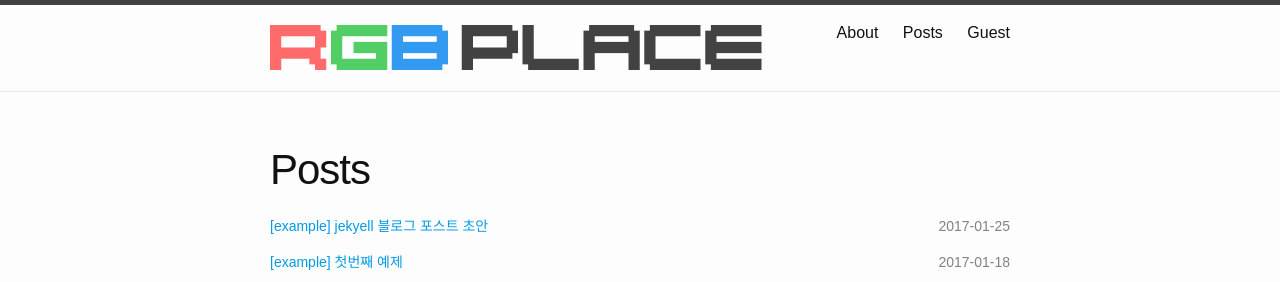
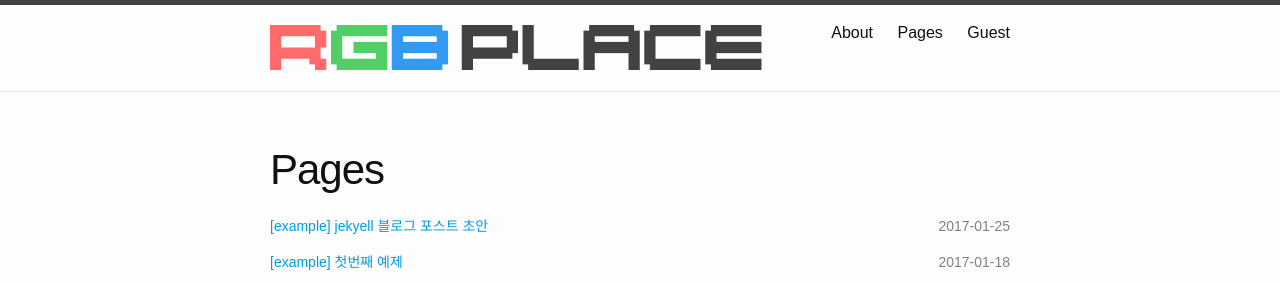
Before and after one commit to 6lueparr0t/about-rgbplace, a Jekyll site: the page built from pages/index.html, in a window 1280 px wide. Shown: the top 282 px of the page. Built offline with Jekyll 4.4.1, drawn with Linux system fonts in a browser that asks for light colours; the list of posts is cut into pages by our own code.

Commit message:
auto commit 2018-06-12 22:18:45

```diff
--- a/_config.yml
+++ b/_config.yml
@@ -22,12 +22,12 @@ url: "" # the base hostname & protocol for your site, e.g. http://example.com
 
 github_username: RGBplace
 disqus:
-  shortname: rgb-place
+  shortname: rgbplace
 
 category:
 - title: About
   url: /about/
-- title: Posts
+- title: Pages
   url: /pages/
 - title: Guest
   url: /guest/
--- a/pages/index.html
+++ b/pages/index.html
@@ -1,6 +1,6 @@
 ---
 layout: default
-title: Posts
+title: Pages
 ---
 
 <header class="post-header">
```
